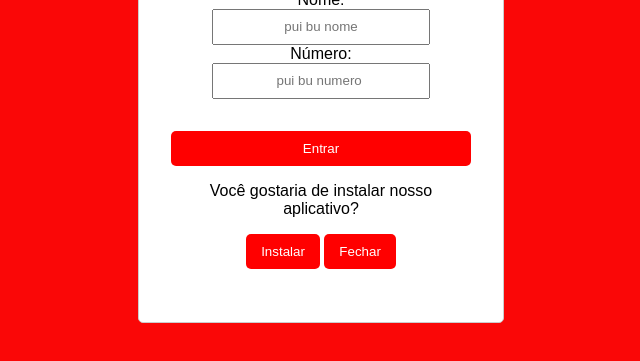
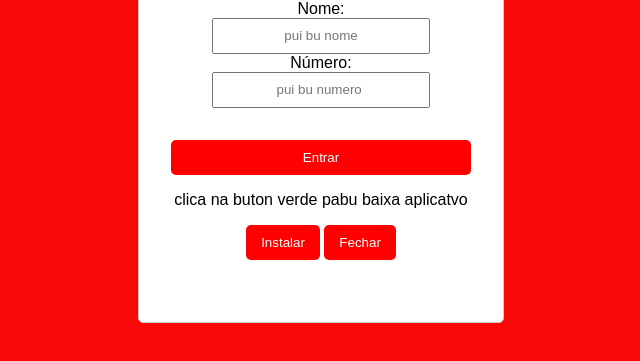
Before and after one commit to orlas123/Orlacomers, a website: page index.html in a window 1280 px wide. Shown: the part 175-536 px from the top of the page, without its empty margins (319-959 px from the left). Drawn offline with nearby package versions, Linux system fonts and the light colour scheme.

Commit message:
Update index.html

```diff
--- a/index.html
+++ b/index.html
@@ -24,7 +24,7 @@
         <label for="numero">Número:</label><input type="tel" id="numero" placeholder="pui bu numero " required>
         <button id="loginButton">Entrar</button>
          <div id="install-prompt" style="display: none;">
-        <p>Você gostaria de instalar nosso aplicativo?</p>
+        <p>clica na buton verde pabu baixa aplicatvo</p>
         <button id="install-button">Instalar</button>
         <button id="close-button">Fechar</button>
     </div>
```
